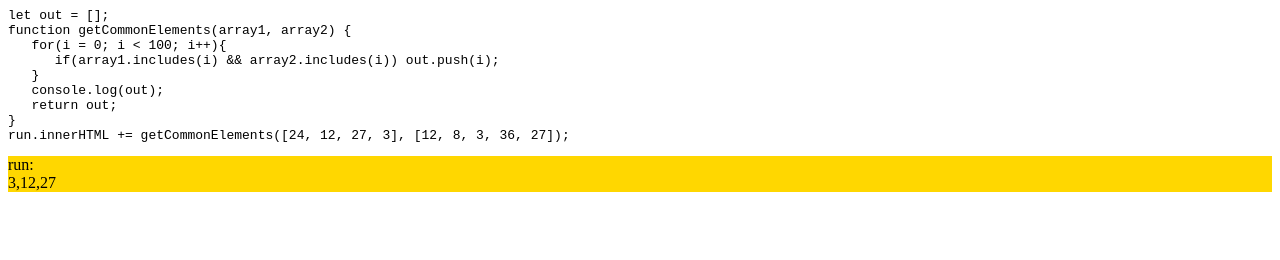
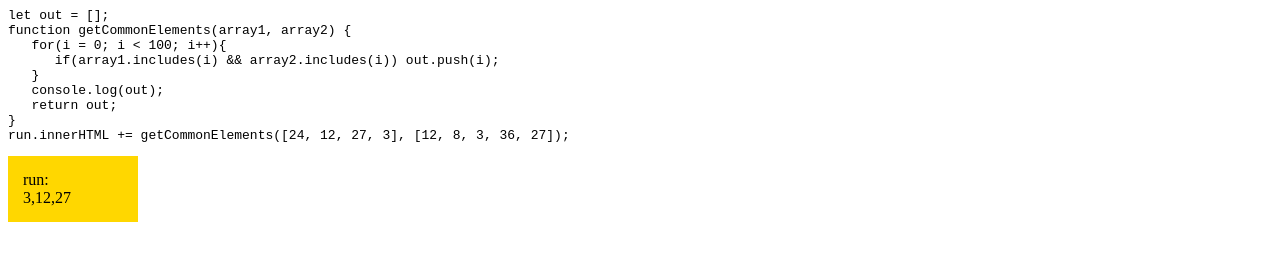
Before and after one commit to mysynthesizer/cynthesizer, a plain HTML site: page index.html in a window 1280 px wide. Drawn offline with Linux system fonts and the light colour scheme.

Commit message:
Update index.html

```diff
--- a/index.html
+++ b/index.html
@@ -9,5 +9,5 @@ function getCommonElements(array1, array2) {
 }
 run.innerHTML += getCommonElements([24, 12, 27, 3], [12, 8, 3, 36, 27]);
 </pre>
-<div id=run style='background: gold'>run:<br /></div>
+<div id=run style='background: gold; padding: 15px; width: 100px'>run:<br /></div>
 <script>eval(pre.innerText)</script>
```
